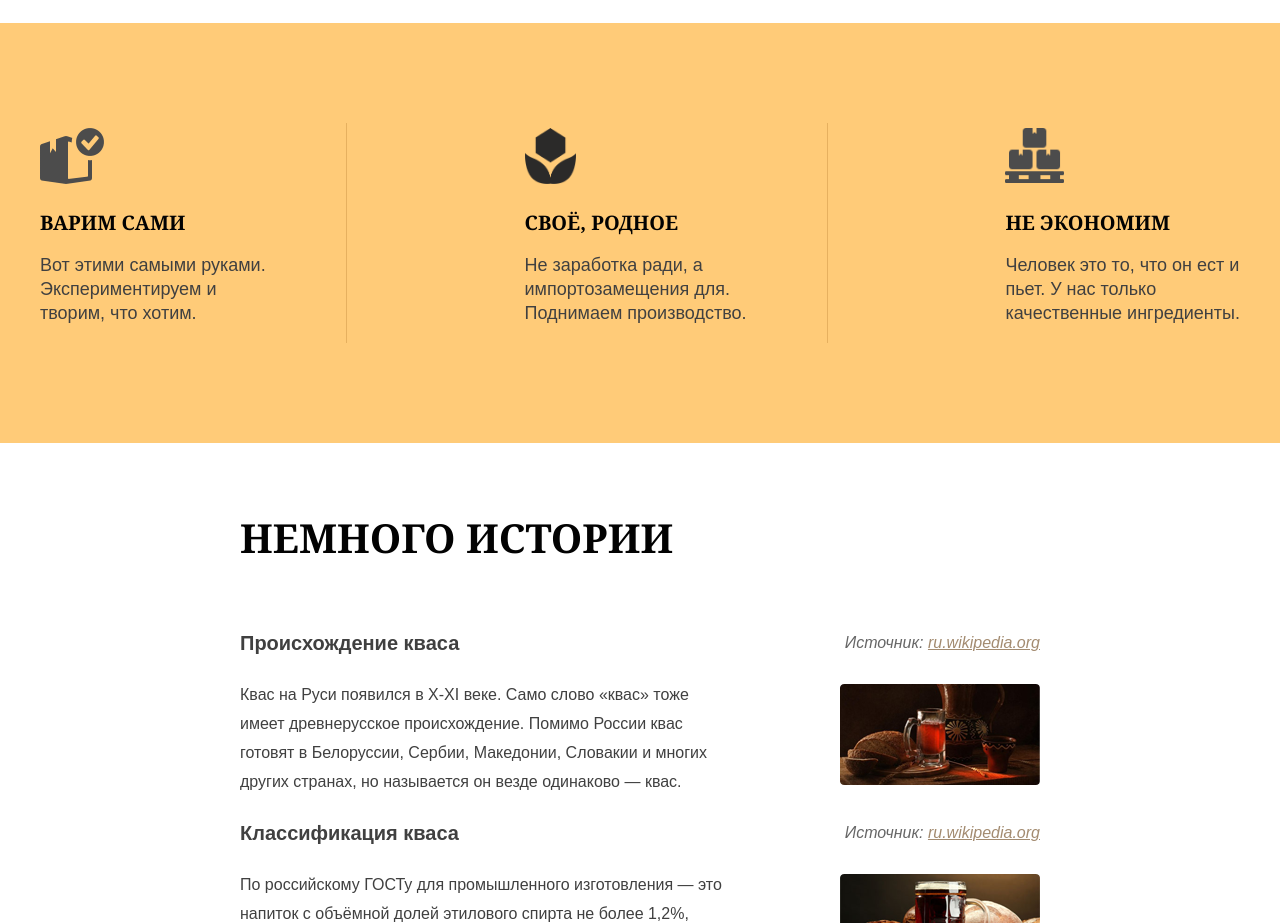
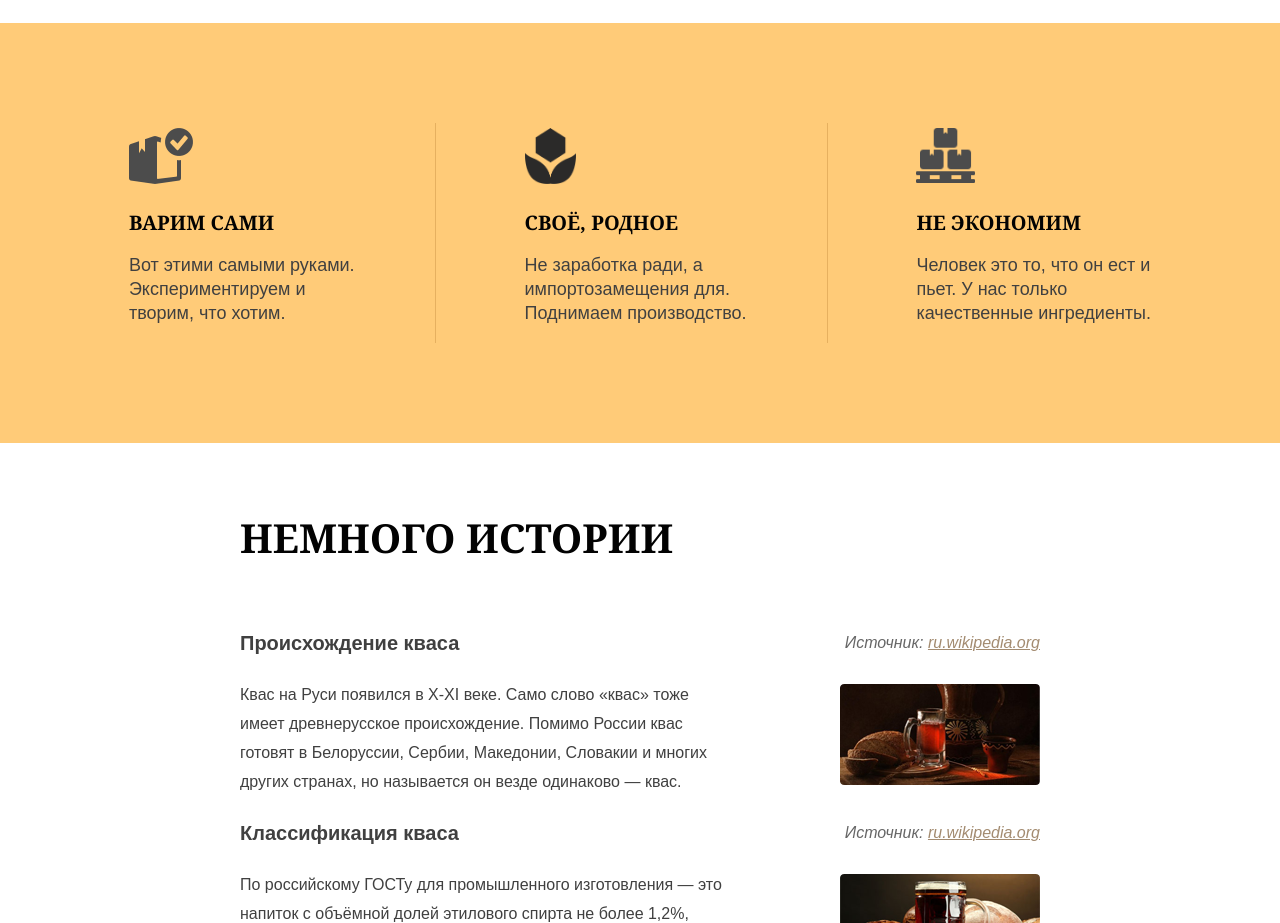
Before and after one commit to dexla/dexla.github.io, a plain HTML site: page index.html in a window 1280 px wide. Shown: the part 1500-2423 px from the top of the page. Drawn offline with Linux system fonts and the light colour scheme.

Commit message:
Update style.css

```diff
--- a/css/style.css
+++ b/css/style.css
@@ -84,9 +84,9 @@ body {
 }
 .features .container {
     display: grid;
-    grid-template-columns: auto 400px auto;
+    grid-template-columns: auto auto auto;
     justify-items: center;
-    justify-content: space-between;
+    justify-content: space-evenly;
 }
 .features-item {
     border-right: 1px solid rgba(131, 72, 0, 0.205);
```
